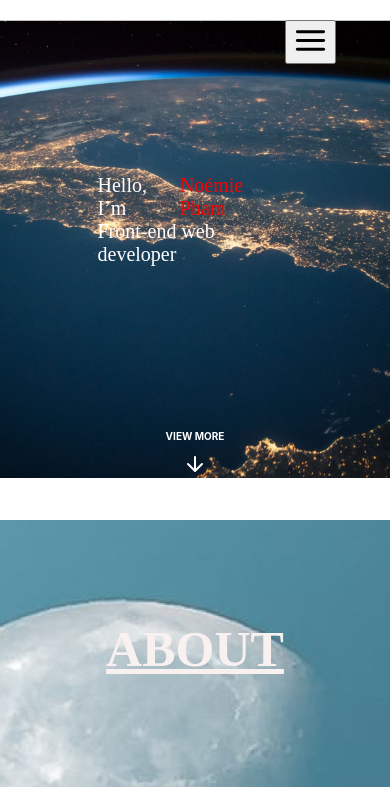
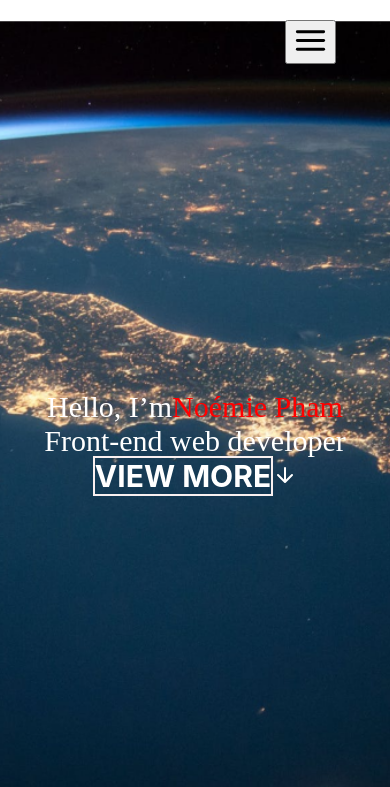
Before and after one commit to noemiepham/Porfolio, a React (Create React App) app: page / in a window 390 px wide. Shown: the top 787 px of the page. Built offline with nearby package versions, Linux system fonts and the light colour scheme.

Commit message:
changereposive home page

```diff
--- a/src/App.css
+++ b/src/App.css
@@ -4,7 +4,8 @@
 
 #home-background {
   background: url(./photoCV/earnnight.png) center center/cover;
-  width: 100%;
+  width: 100vw;
+  height: 100vh;
   z-index: 1;
   left: 0;
   display: flex;
@@ -12,17 +13,7 @@
   justify-content: center;
   align-items: center;
 }
-@media (min-width :320px) {
-  .text{
-    width:320px;
-    height:400px ;
-    display: flex;
-  flex-direction: column;
-  justify-content: center;
-  align-items: center;
 
-  }
- }
 
 /* text of homepage  */
 .flex {
@@ -36,16 +27,13 @@
   font-family: cursive;
   text-decoration: white;
   color: white;
-
-
 }
-@media (min-width :320px) {
+ @media (max-width:1109px) {
   .text{
-    width:50%;
-    font-size: 20px;
-
+     font-size: 30px;
   }
  }
+
 .text span {
   color: red;
 }
@@ -58,20 +46,21 @@
   display: flex;
   justify-content: center;
 } */
-.viewbox {
+.viewbox a {
   border: 2px solid #f9f0f0;
   font-size: 30px;
   font-weight: bold;
   color: white;
   text-align: center;
+  text-decoration: none;
 }
-@media (min-width :320px) {
+/* @media (min-width :320px) {
   .viewbox{
     width:50%;
     font-size: 10px;
     border: none;
   }
- }
+ } */
 /* button click menu hide and show */
 .button-icon {
   width: 100px;
@@ -114,6 +103,11 @@ header { /* make button icon left of page */
   text-decoration: underline;
   padding-top: 100px;
 }
+@media (max-width:1109px) {
+  .style-generale {
+     font-size: 10px;
+  }
+ }
 .circle {
       background-image: url(./photoCV/aubout-circle.png);
       clip-path: circle(50%);
@@ -123,20 +117,27 @@ header { /* make button icon left of page */
       Left : 500px;
       animation: rotateMe 3s linear infinite;
 }
+@media (max-width:1109px) {
+  .style-generale {
+     width: 30px;
+     height: 30px;
+     top: 0;
+     left: 0;
+  }
+ }
 
 
 .circle-flex {
   display: flex;
-  flex-wrap: wrap;
   justify-content: space-between;
   margin:   150px;
 }
-@media (min-width :320px) {
+/* @media (min-width :320px) {
   .circle-flex{
 
 
   }
- }
+ }*/
 .circle-flex span{
   font-size: 30px;
   font-weight: bold;
@@ -177,12 +178,12 @@ background-image: url(./photoCV/skillbacground-circle.png);
   height: 600px;
 
 }
-@keyframes rotateMe {
+/* @keyframes rotateMe {
     50%{
     transform:rotate(45deg);
 
   }
-}
+} */
 div.photo-cv {
   margin-left: 120px;
   margin-top: 120px;
--- a/src/Components/Home.js
+++ b/src/Components/Home.js
@@ -9,8 +9,8 @@ const Home = () => {
                         <div>Hello, I’m  <span>Noémie Pham</span> </div>
                         <div>Front-end web developer </div>
                     </div>
-                    <div className ="viewbox">
-                        <p>VIEW MORE</p>
+                    <div className ="viewbox" >
+                        <a href ="#about">VIEW MORE</a>
                         <svg className ="arrow" xmlns="http://www.w3.org/2000/svg" width="24" height="24" viewBox="0 0 24 24" fill="none" stroke="#ffff" stroke-width="2" stroke-linecap="round" stroke-linejoin="round"><path d="M12 5v13M5 12l7 7 7-7"/></svg>
                     </div>
                 </div>
```
